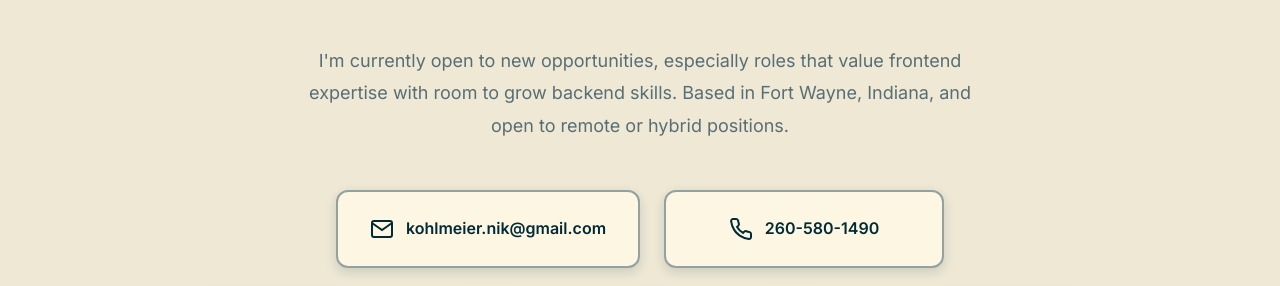
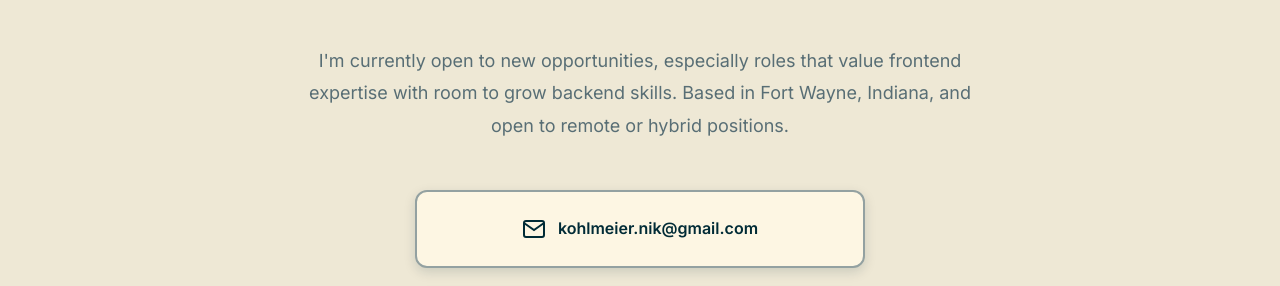
Before and after one commit to NikKohlmeier/job-helper, a website built with Vite: page portfolio/index.html in a window 1280 px wide. Shown: the part 5609-5895 px from the top of the page. Built offline with nearby package versions, Linux system fonts and the light colour scheme; animation ran at ten frames a second.

Commit message:
fix contact buttons

```diff
--- a/portfolio/css/style.css
+++ b/portfolio/css/style.css
@@ -1042,8 +1042,8 @@ section {
   box-shadow: 0 4px 12px var(--color-shadow);
   position: relative;
   overflow: hidden;
-  min-width: 280px;
-  flex: 0 1 auto;
+  width: 450px;
+  max-width: 90vw;
 
   &::before {
     content: '';
```
